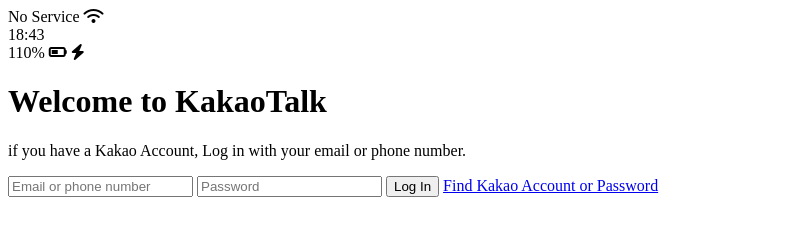
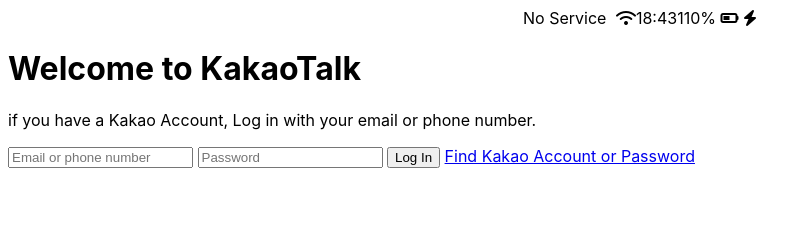
Before and after one commit to gagdoc/kakao-toc-clone, a plain HTML site: page index.html in a window 1280 px wide. Shown: the whole page, without its empty margins (0-811 px from the left). Drawn offline with Linux system fonts and the light colour scheme.

Commit message:
index status edit

```diff
--- /dev/null
+++ b/css/style.css
@@ -0,0 +1,11 @@
+body{
+    font-family: -apple-system, BlinkMacSystemFont, 'Segoe UI', Roboto, Oxygen, Ubuntu, Cantarell, 'Open Sans', 'Helvetica Neue', sans-serif;
+}
+.status-bar{
+    display: flex;
+    justify-content: center;
+}
+
+.status-bar__column:first-child span {
+    margin-right:5px;
+}
--- a/index.html
+++ b/index.html
@@ -1,13 +1,14 @@
 <!DOCTYPE html>
 <html lang="en">
 <head>
+    <link rel="stylesheet" href="css/style.css">
     <meta charset="UTF-8">
     <meta http-equiv="X-UA-Compatible" content="IE=edge">
     <meta name="viewport" content="width=device-width, initial-scale=1.0">
     <title>Welcome to Kokoa Talk</title>
 </head>
 <body>
-    <div id="status-bar">
+    <div class="status-bar">
         <div class="status-bar__column">
             <span>No Service</span>
             <i class="fa-solid fa-wifi"></i>
```
